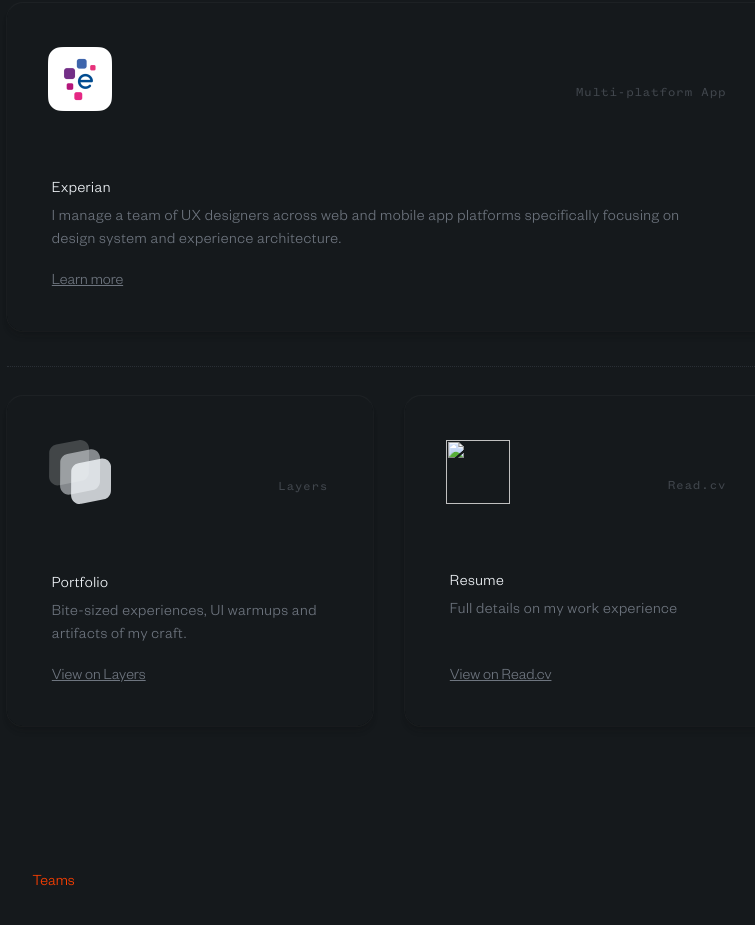
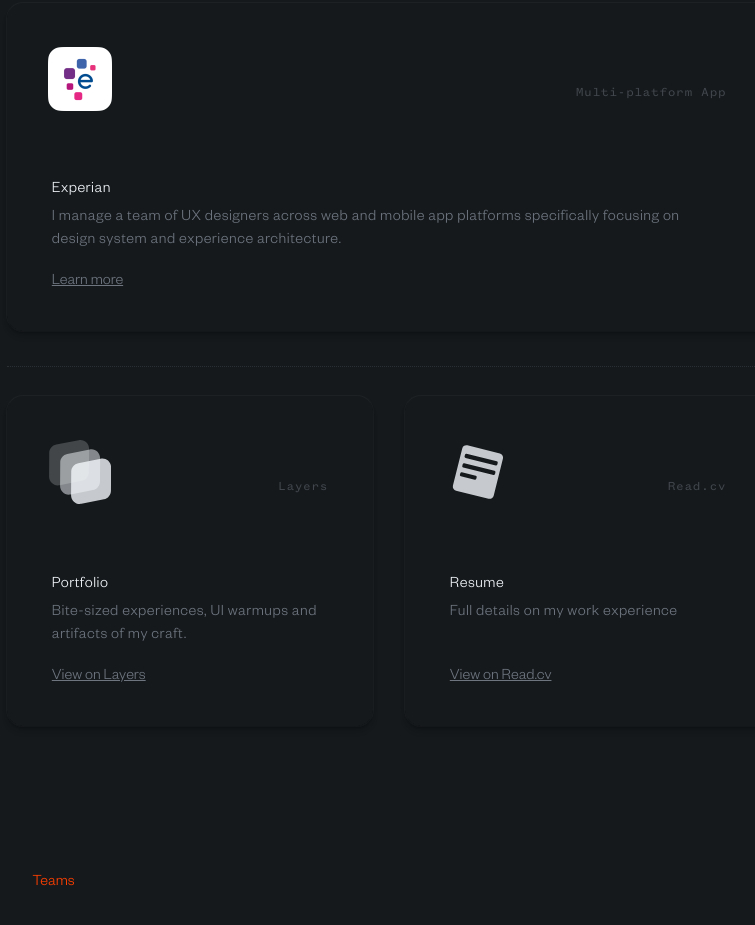
Before and after one commit to brettmcm/graphicdesign, a plain HTML site: page index.html in a window 1280 px wide. Shown: the part 1151-2076 px from the top of the page, without its empty margins (251-1006 px from the left). Drawn offline with Linux system fonts and the dark colour scheme.

Commit message:
fixed darkmode shadows

```diff
--- a/assets/scss/style.scss
+++ b/assets/scss/style.scss
@@ -475,10 +475,10 @@ section {
   section.card {
     // background: $black url(noise.png) top left/20;
     box-shadow:
-      0 1px 1px rgba($black, 0.075),
-      0 2px 2px rgba($black, 0.075),
-      0 4px 4px rgba($black, 0.075),
-      0 6px 6px rgba($black, 0.075),
+      0 1px 1px rgba(black, 0.075),
+      0 4px 4px rgba(black, 0.075),
+      0 6px 6px rgba(black, 0.075),
+      0 2px 2px rgba(black, 0.075),
       0px 0px 0px 1px rgba(255,255,255,0.035);
   }
 
--- a/index.html
+++ b/index.html
@@ -93,7 +93,7 @@
       <section class="card">
         <div class="row">
           <picture>
-            <source srcset="assets/dark/readacv.svg" media="(prefers-color-scheme: dark)">
+            <source srcset="assets/dark/readcv.svg" media="(prefers-color-scheme: dark)">
             <img src="assets/light/readcv.svg" alt="" class="icon">
           </picture>
           <p class="caption">Read.cv</p>
```
Also changed, not shown: assets/scss/style.css.
